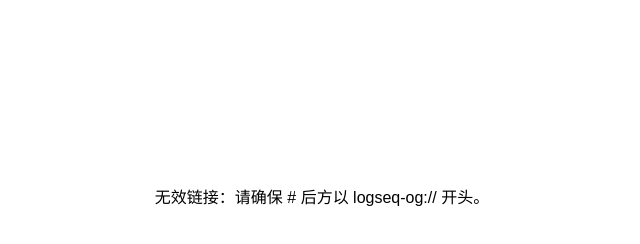
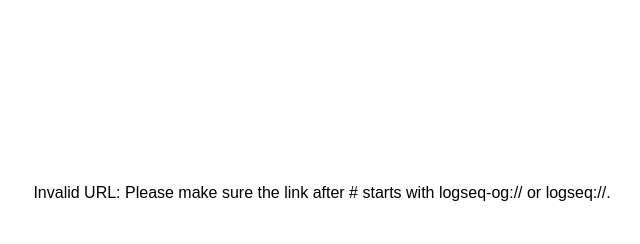
Before and after one commit to Olivera-art/Redirects_Logseq_Clickup, a plain HTML site: page index.html in a window 1280 px wide. Shown: the whole page, without its empty margins (318-958 px from the left). Drawn offline with Linux system fonts and the light colour scheme.

Commit message:
Update index.html

```diff
--- a/index.html
+++ b/index.html
@@ -1,21 +1,21 @@
 <!DOCTYPE html>
-<html lang="zh">
+<html lang="en">
 <head>
   <meta charset="UTF-8">
-  <title>正在打开 Logseq-OG...</title>
+  <title>Opening Logseq...</title>
 </head>
 <body style="font-family: sans-serif; text-align: center; padding-top: 20vh;">
-  <p id="status">正在唤起 Logseq-OG...</p>
+  <p id="status">Opening Logseq...</p>
   <script>
-    // 获取网址 # 号后面的全部内容
     const target = decodeURIComponent(window.location.hash.slice(1));
 
-    if (target && target.startsWith('logseq-og://')) {
+    if (target && (target.startsWith('logseq-og://') || target.startsWith('logseq://'))) {
       window.location.href = target;
       document.getElementById('status').innerHTML =
-        '已尝试打开 Logseq-OG。<br><br><a href="' + target + '">如果没有自动跳转，请点此手动打开</a>';
+        'Attempting to open Logseq.<br><br><a href="' + target + '">Click here if it did not open automatically</a>';
     } else {
-      document.getElementById('status').textContent = '无效链接：请确保 # 后方以 logseq-og:// 开头。';
+      document.getElementById('status').textContent =
+        'Invalid URL: Please make sure the link after # starts with logseq-og:// or logseq://.';
     }
   </script>
 </body>
```
